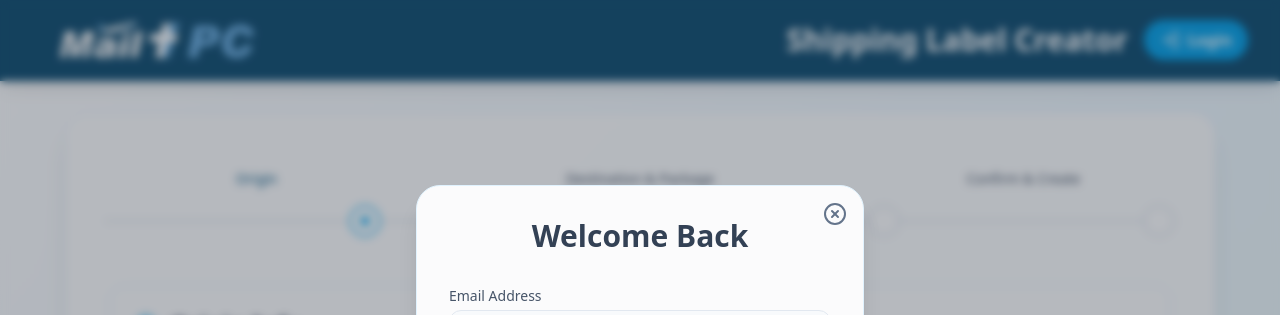
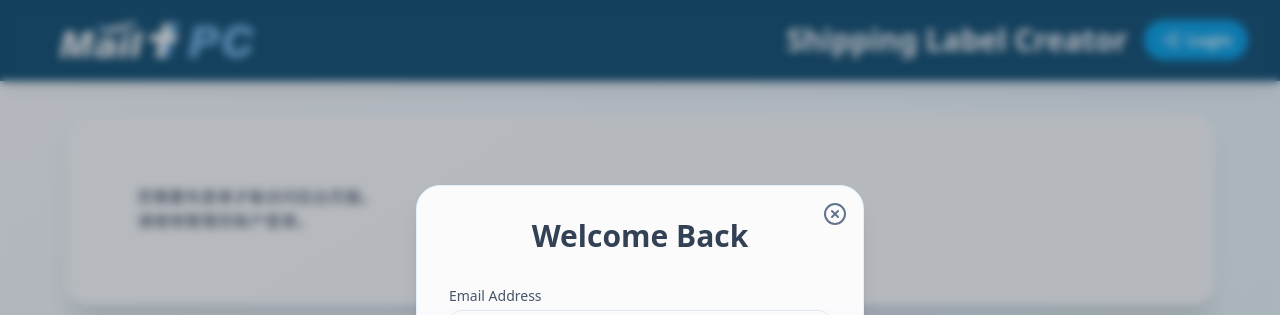
Before and after one commit to SeanDreamHsu/frontend, a React (Create React App) app: page /admin in a window 1280 px wide. Before the commit this address led to /. Shown: the top 315 px of the page. Built offline with nearby package versions, Linux system fonts and the light colour scheme; no server answers.

Commit message:
Show unauthorized messages in AdminRoute

```diff
--- a/src/components/admin/AdminRoute.jsx
+++ b/src/components/admin/AdminRoute.jsx
@@ -1,11 +1,26 @@
 import React from 'react';
-import { Navigate } from 'react-router-dom';
 
 const AdminRoute = ({ userRole, userToken, children }) => {
   const isAdmin = typeof userRole === 'string' && userRole.trim().toLowerCase() === 'admin';
 
-  if (!userToken || !isAdmin) {
-    return <Navigate to="/" replace />;
+  if (!userToken) {
+    // If no user token, prompt login
+    return (
+      <div style={{ padding: '2rem' }}>
+        <h2>您需要先登录才能访问后台页面。</h2>
+        <p>请使用管理员账户登录。</p>
+      </div>
+    );
+  }
+
+  if (!isAdmin) {
+    // If user is logged in but not admin, show unauthorized message
+    return (
+      <div style={{ padding: '2rem' }}>
+        <h2>无访问权限</h2>
+        <p>当前用户不是管理员，无法访问后台页面。</p>
+      </div>
+    );
   }
 
   return children;
```
